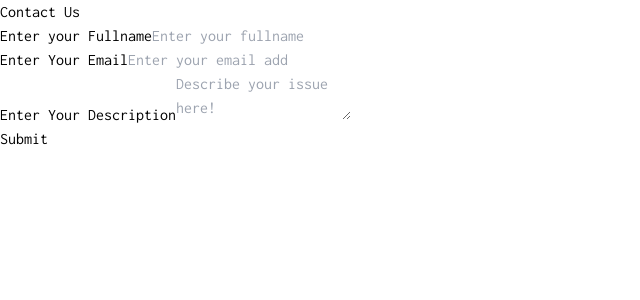
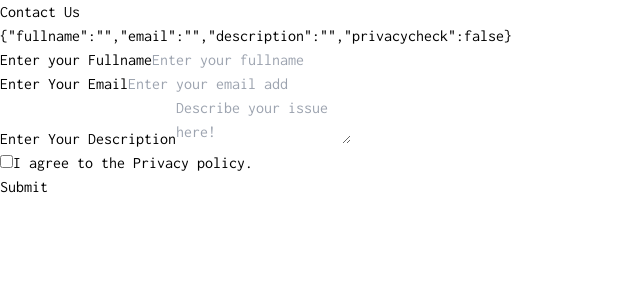
Before and after one commit to MrGrootx/react-forms, a React (Vite) app: page / in a window 1280 px wide. Shown: the top 300 px of the page, without its empty margins (0-640 px from the left). Built offline with nearby package versions, Linux system fonts and the light colour scheme.

Commit message:
check-box

```diff
--- /dev/null
+++ b/src/Components/Forms/FormCheckBox.jsx
@@ -0,0 +1,22 @@
+import propTypes from "prop-types";
+
+const FormCheckBox = ({ label, name, handleOnChange }) => {
+  return (
+    <div>
+      <div className="cursor-pointer mb-3 ">
+        <input type="checkbox" name={name} id={name} onChange={handleOnChange} />
+        <label htmlFor={name} className="font-bold ml-2">
+          {label}
+        </label>
+      </div>
+    </div>
+  );
+};
+
+export default FormCheckBox;
+
+FormCheckBox.propTypes = {
+  label: propTypes.string,
+  name: propTypes.string,
+  handleOnChange: propTypes.func,
+};
--- a/src/Components/Forms/FormInput.jsx
+++ b/src/Components/Forms/FormInput.jsx
@@ -12,7 +12,7 @@ const FormInput = (props) => {
     errors,
   } = props;
 
-  console.log(errors);//
+
 
   return (
     <>
--- a/src/Pages/ContactPage.jsx
+++ b/src/Pages/ContactPage.jsx
@@ -3,6 +3,7 @@ import { useState } from "react";
 import FormInput from "../Components/Forms/FormInput";
 import FormButton from "../Components/buttons/FormButton";
 import FormTextArea from "../Components/Forms/FormTextArea";
+import FormCheckBox from "../Components/Forms/FormCheckBox";
 
 const ContactPage = () => {
   // 🔴
@@ -10,15 +11,23 @@ const ContactPage = () => {
     fullname: "",
     email: "",
     description: "",
+    privacycheck: false,
   });
 
   // Handle inputs
   const handleInputs = (e) => {
-    const { name, value } = e.target;
+    const { name, value, type, checked } = e.target;
+    if (type === "checkbox") {
+      setFormInputs((oldState) => ({
+        ...oldState,
+        [name]: checked,
+      }));
+    } else {
       setFormInputs((oldState) => ({
         ...oldState,
         [name]: value,
       }));
+    }
   };
 
   const {
@@ -27,7 +36,8 @@ const ContactPage = () => {
     formState: { errors },
   } = useForm();
 
-  const formSubmit = () => {
+  const formSubmit = (e) => {
+    console.log(e);
     alert("Form Subbmited");
   };
 
@@ -35,12 +45,14 @@ const ContactPage = () => {
     <>
       <main className="bg-[#1F2544] h-screen">
         <section className="container mx-auto p-4">
-          <div className="bg-[#EEEDEB] px-2 py-2 rounded shadow shadow-[#EEF0E5]">
+          <div className="bg-[#EEEDEB] px-2 py-2 rounded shadow shadow-[#EEF0E5] ">
             <h4 className="text-2xl font-bold">Contact Us</h4>
           </div>
 
-          <div className="bg-[#FEFBF6] px-2 py-2 rounded shadow shadow-[#EEF0E5] mt-6 mb-5">
-            <form action="" onSubmit={handleSubmit(formSubmit)}>
+          <div className="bg-white">{JSON.stringify(formInputs)}</div>
+          <div className="border-b border-r border-s border-gray-700 border-dashed w-full">
+            <div className="bg-[#FEFBF6] px-2 py-2 rounded shadow shadow-[#EEF0E5] mt-6 mb-5 max-w-[500px] mx-auto ">
+              <form action="" onSubmit={handleSubmit(formSubmit)} className="">
                 <FormInput
                   // Forms input Object key name and component name must be same
                   register={register}
@@ -74,10 +86,17 @@ const ContactPage = () => {
                   // required
                 />
 
+                <FormCheckBox
+                  name="privacycheck"
+                  label={"I agree to the Privacy policy."}
+                  handleOnChange={handleInputs}
+                />
+
                 <div>
                   <FormButton name="Submit" />
                 </div>
               </form>
+            </div>
           </div>
         </section>
       </main>
```
Lines whose indentation alone changed are shown as unchanged.
